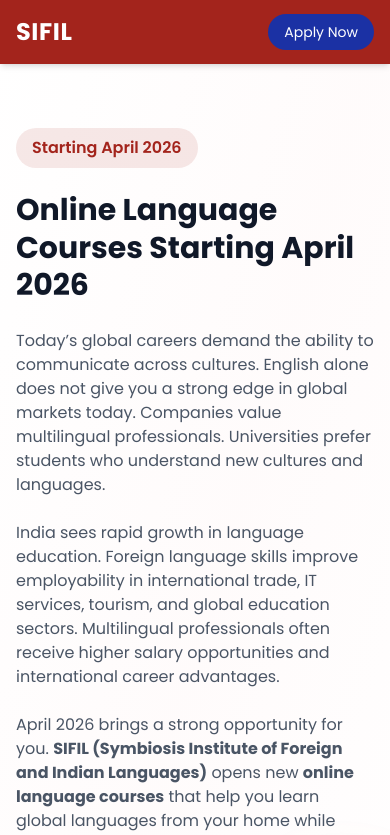
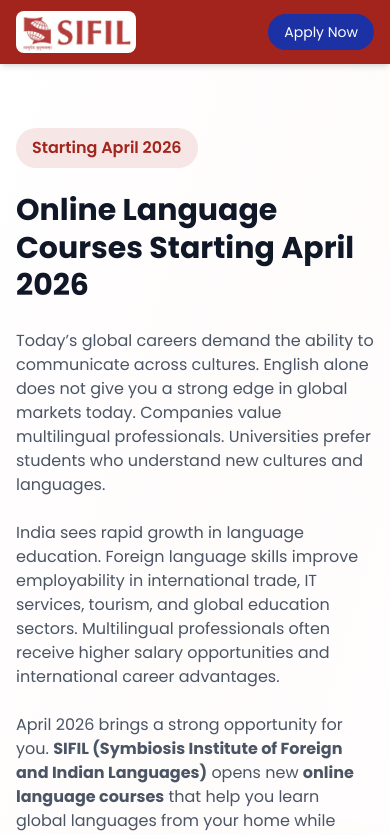
Before and after one commit to evonixrahul/landing-sifil, a React (Vite) app: page / in a window 390 px wide. Shown: the top 835 px of the page. Built offline with nearby package versions, Linux system fonts and the light colour scheme.

Commit message:
last changes

```diff
--- a/src/app/components/header.tsx
+++ b/src/app/components/header.tsx
@@ -5,9 +5,12 @@
         <div className="flex items-center justify-between h-16 sm:h-20">
           <div className="flex items-center">
             <a href="/">
-              <h1 className="text-2xl sm:text-3xl font-bold text-white tracking-wide">
+              {/* <h1 className="text-2xl sm:text-3xl font-bold text-white tracking-wide">
                 SIFIL
-              </h1>
+              </h1> */}
+              <div className="header_logobox">
+                <img src="/images/SIFIL-logo.webp" alt="SIFIL Logo" />
+              </div>
             </a>
           </div>
           <nav className="hidden md:flex items-center space-x-6 lg:space-x-8">
--- a/src/styles/style.css
+++ b/src/styles/style.css
@@ -1,5 +1,10 @@
 * {
     scroll-behavior: smooth;
+}
+
+.header_logobox img {
+    max-width: 170px;
+    border-radius: 12px;
 }
 
 .paragraph_margin_bottom {
@@ -60,6 +65,10 @@
     .new_courses_para_mainbox {
         padding: 20px;
     }
+
+    .header_logobox img {
+        max-width: 100px;
+    }
 }
 
 @media (max-width: 575.98px) {
@@ -76,4 +85,9 @@
     .new_courses_para_mainbox p {
         padding: 20px 0;
     }
+
+    .header_logobox img {
+        max-width: 120px;
+        border-radius: 8px;
+    }
 }
```
Also changed, not shown: public/images/SIFIL-logo.webp (added).
